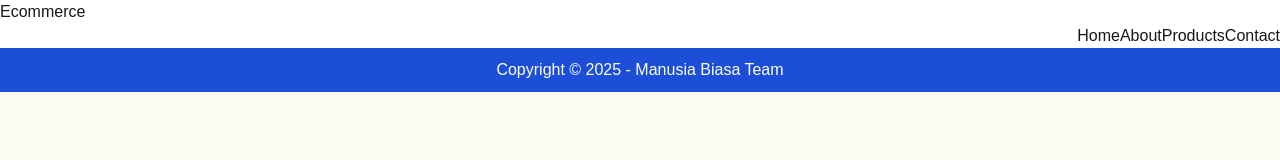
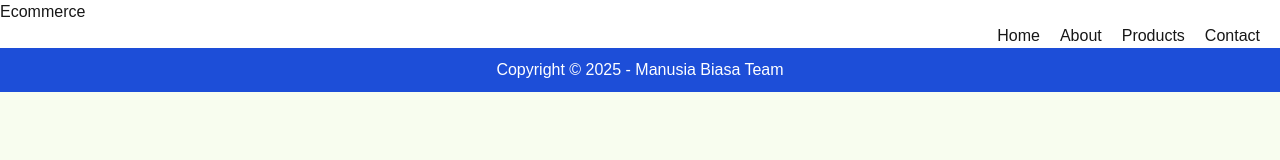
Before and after one commit to Deoca27/manusia-biasa, a Next.js app: page / in a window 1280 px wide. Shown: the top 160 px of the page. Built offline with nearby package versions, Linux system fonts and the light colour scheme.

Commit message:
deo : membuat jarak menggunakan margin

```diff
--- a/app/layout.tsx
+++ b/app/layout.tsx
@@ -19,10 +19,10 @@ export default function RootLayout({
         <header>
           <Link href={"/"}>Ecommerce</Link>
           <nav className="flex justify-end">
-            <Link href={"/"}>Home</Link>
-            <Link href={"/"}>About</Link>
-            <Link href={"/"}>Products</Link>
-            <Link href={"/"}>Contact</Link>
+            <Link href={"/"} className="mr-2.5">Home</Link>
+            <Link href={"/"} className="mx-2.5">About</Link>
+            <Link href={"/"} className="mx-2.5">Products</Link>
+            <Link href={"/"} className="ml-2.5 mr-5">Contact</Link>
           </nav>
         </header>
 
```
